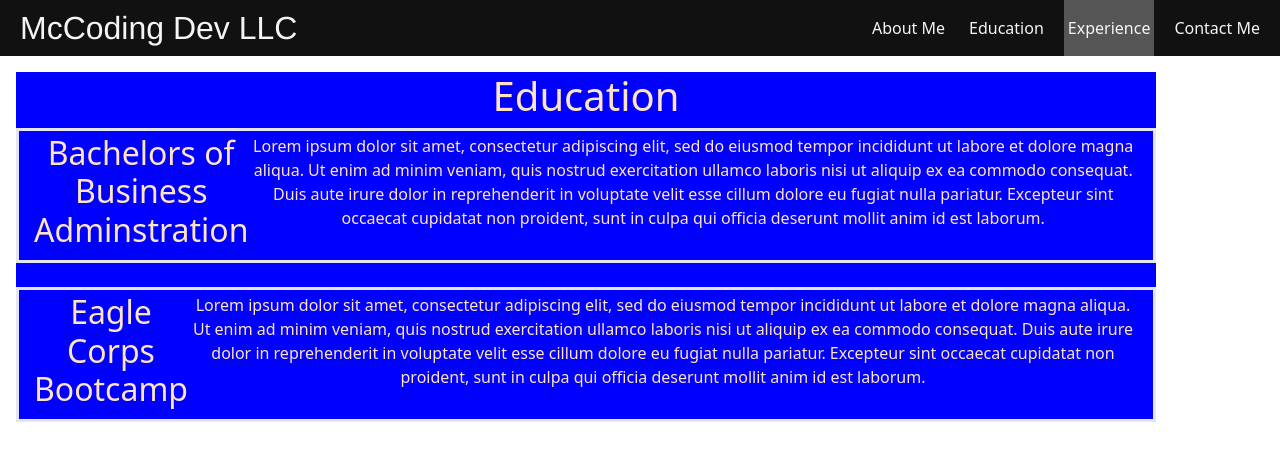
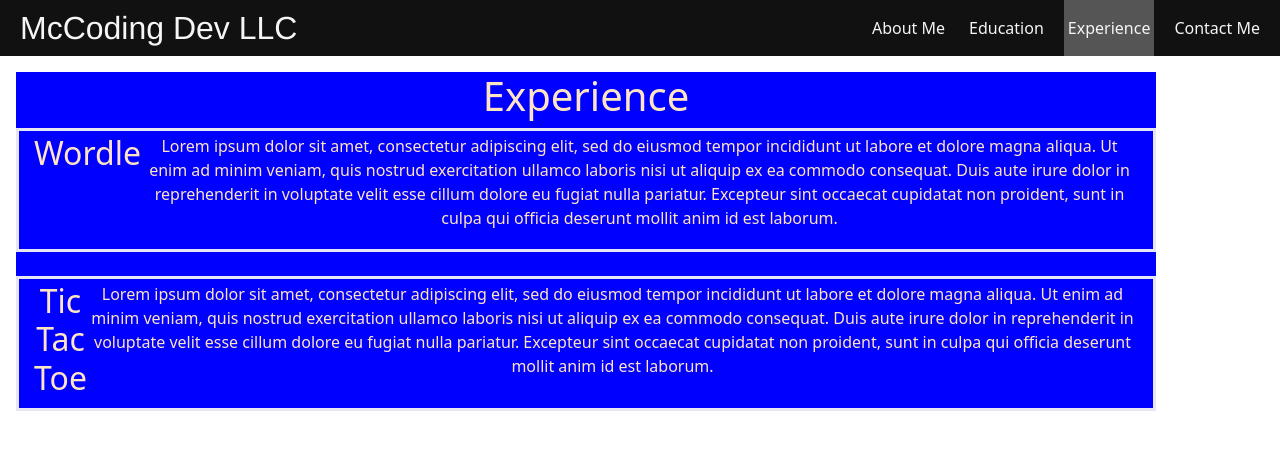
Before and after one commit to lion48z/portfolio-bravo, a React (Create React App) app: page /experience in a window 1280 px wide. Shown: the top 460 px of the page. Built offline with nearby package versions, Linux system fonts and the light colour scheme.

Commit message:
Update Experience.jsx

```diff
--- a/src/pages/Experience.jsx
+++ b/src/pages/Experience.jsx
@@ -2,10 +2,10 @@
 function Experience() {
     return (
         <>
-        <h1>Education</h1>
+        <h1>Experience</h1>
         <div className="row">
             <div className="column">
-             <h2>Bachelors of Business Adminstration</h2>
+             <h2>Wordle</h2>
                  <p>Lorem ipsum dolor sit amet, consectetur adipiscing elit,
                     sed do eiusmod tempor incididunt ut labore et dolore magna aliqua.
                     Ut enim ad minim veniam, quis nostrud exercitation ullamco laboris nisi ut aliquip ex ea commodo consequat. Duis aute irure dolor in reprehenderit in voluptate velit esse cillum dolore eu fugiat nulla pariatur. Excepteur sint occaecat cupidatat non proident,
@@ -15,7 +15,7 @@
         <br></br>
         <div className="row">
             <div className="column">
-            <h2>Eagle Corps Bootcamp</h2>
+            <h2>Tic Tac Toe</h2>
                 <p>Lorem ipsum dolor sit amet, consectetur adipiscing elit,
                 sed do eiusmod tempor incididunt ut labore et dolore magna aliqua.
                 Ut enim ad minim veniam, quis nostrud exercitation ullamco laboris nisi ut aliquip ex ea commodo consequat. Duis aute irure dolor in reprehenderit in voluptate velit esse cillum dolore eu fugiat nulla pariatur. Excepteur sint occaecat cupidatat non proident,
```
